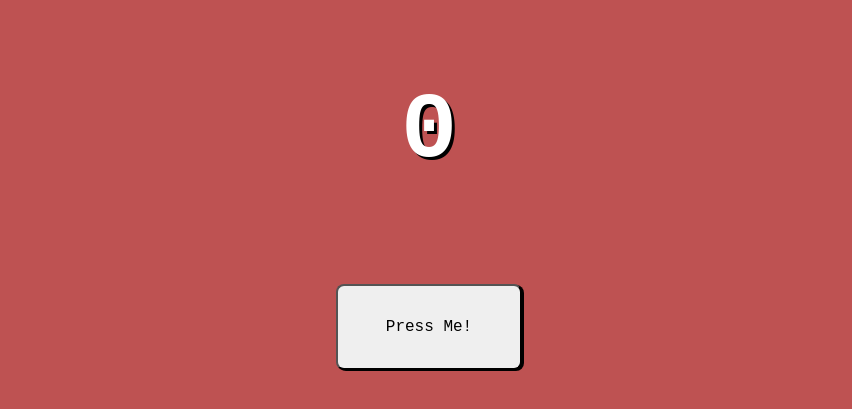
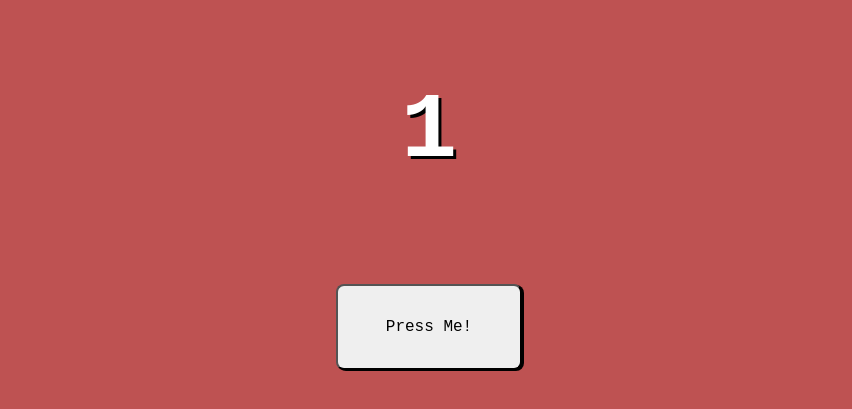
Before and after one commit to rick329mo/counter_app, a plain HTML site: page index.html in a window 1280 px wide. Both pictures are taken after a click on the button "Press Me!". Shown: the part 137-546 px from the top of the page, without its empty margins (211-1063 px from the left). Drawn offline with Linux system fonts and the light colour scheme.

Commit message:
added increment function to js

```diff
--- a/index.html
+++ b/index.html
@@ -4,7 +4,6 @@
     <meta charset="UTF-8">
     <meta http-equiv="X-UA-Compatible" content="IE=edge">
     <link rel="stylesheet" href="styles.css">
-    <script src="index.js"></script>
     <meta name="viewport" content="width=device-width, initial-scale=1.0">
     <title>Counter App</title>
 </head>
@@ -14,13 +13,15 @@
     </div>
 
     <div class="number">
-        <h3>0</h3>
+        <h3 id="count-el">0</h3>
 
     </div>
 
     <div class="main">
-        <button class="press_me">Press Me!</button>
+        <button class="press_me" onclick="increment ()">Press Me!</button>
     </div>
+
+    <script src="index.js"></script>
 
 </body>
 </html>
--- a/index.js
+++ b/index.js
@@ -0,0 +1,8 @@
+let countEl = document.getElementById("count-el")
+console.log (countEl)
+let count = 0
+
+function increment() {
+    count = count + 1
+    countEl.innerText = count
+}
```
